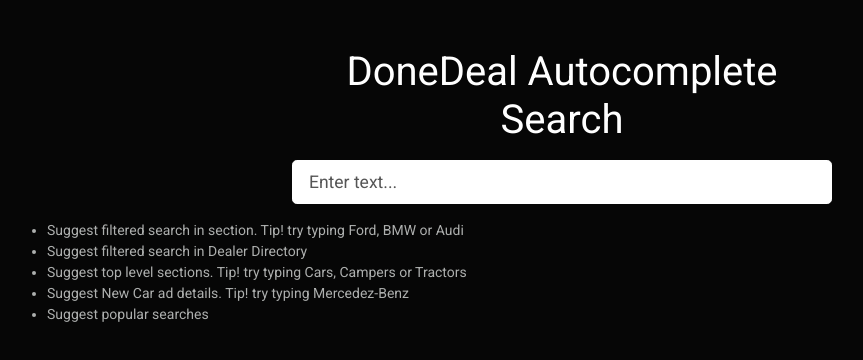
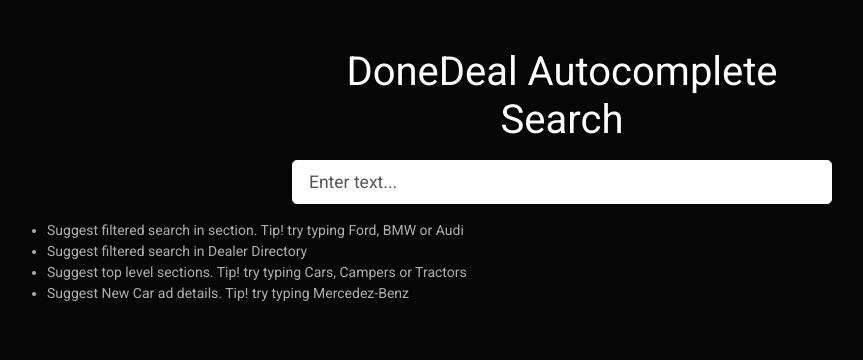
Before and after one commit to seanculleton/amplifyapp, a React (Create React App) app: page / in a window 1280 px wide. Shown: the top 360 px of the page, without its empty margins (78-941 px from the left). Built offline with nearby package versions, Linux system fonts and the light colour scheme.

Commit message:
remove suggested searches

```diff
--- a/src/App.js
+++ b/src/App.js
@@ -138,7 +138,6 @@
             <li>Suggest filtered search in Dealer Directory</li>
             <li>Suggest top level sections. Tip! try typing Cars, Campers or Tractors</li>
             <li>Suggest New Car ad details. Tip! try typing Mercedez-Benz</li>
-            <li>Suggest popular searches</li>
           </ul>
         </div>
       </div>
```
